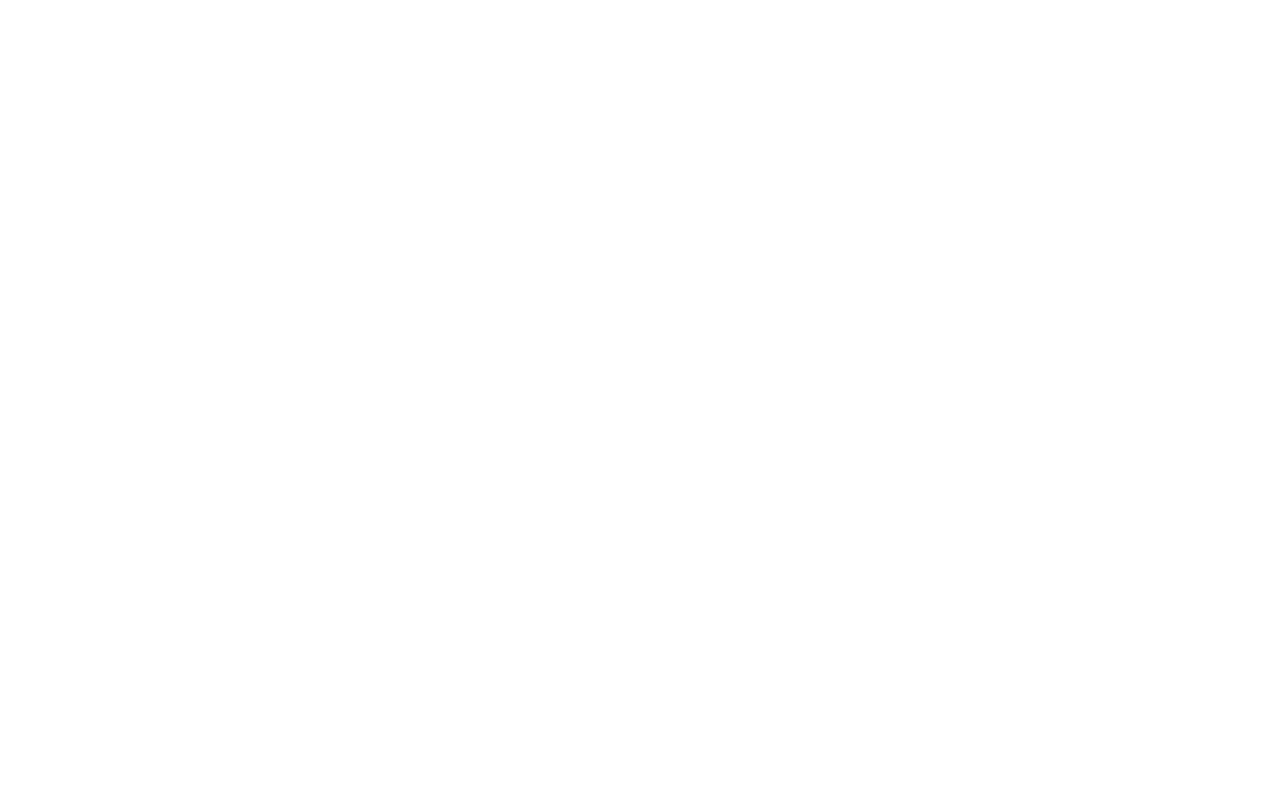
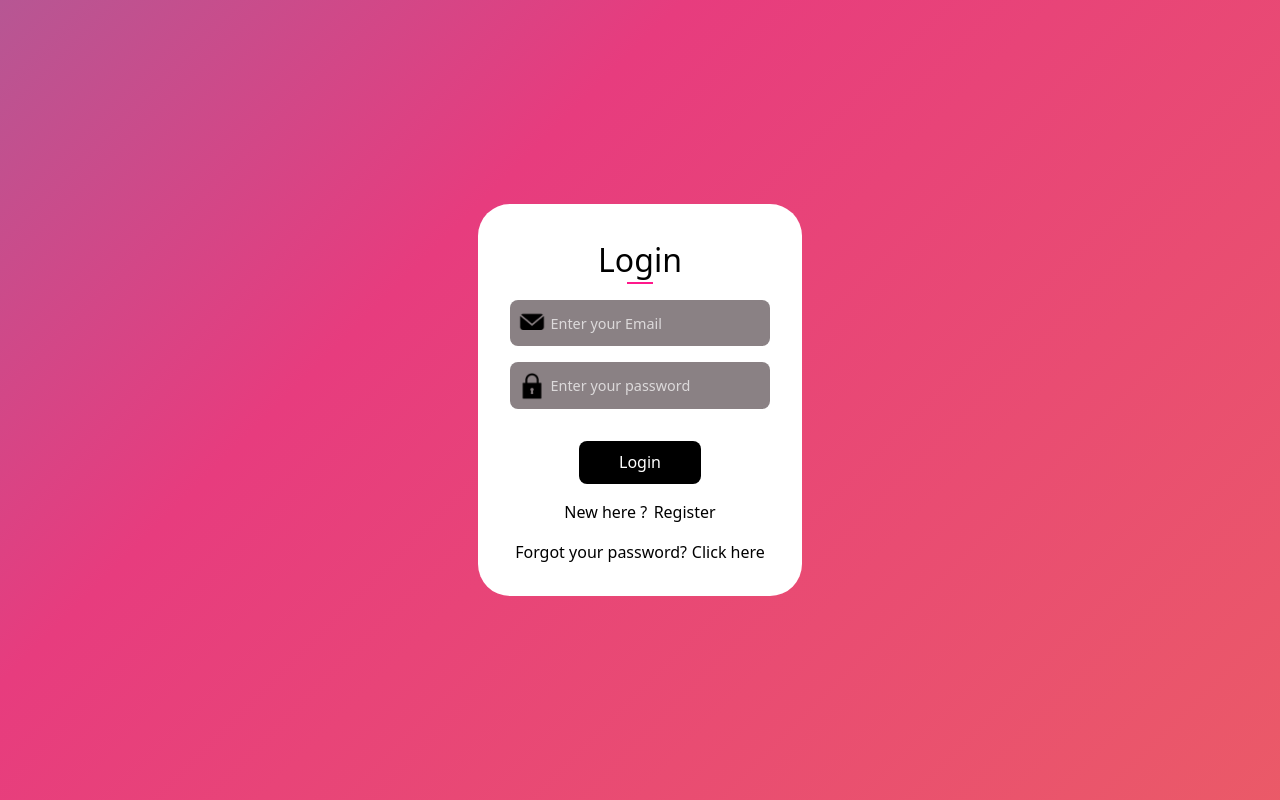
Before and after one commit to Advaita151/Code-Hub, a React (Create React App) app: page /login in a window 1280 px wide. Before the commit this address had no page. Built offline with nearby package versions, Linux system fonts and the light colour scheme; a web font is replaced by a local one.

Commit message:
login and register page modified

```diff
--- a/src/App.js
+++ b/src/App.js
@@ -2,6 +2,7 @@
 import { BrowserRouter as Router, Route, Routes } from 'react-router-dom';
 import Landingpage from './components/pages/landingpage.js';
 import Register from './components/pages/register-login.js';
+import Login from './components/pages/login.js';
 
 function App() {
   return (
@@ -9,6 +10,8 @@
       <Routes>
         <Route path="/" element={<Landingpage />} />
         <Route path="/register" element={<Register />} />
+        <Route path="/login" element={<Login />} />
+
 
       </Routes>
     </Router>
--- /dev/null
+++ b/src/components/pages/login.js
@@ -0,0 +1,43 @@
+// Login.js
+import React from "react";
+import { Link } from "react-router-dom";
+import '../style.css';
+import email_img from '../../resources/email.png';
+import password_img from '../../resources/password.png';
+
+export default function Login() {
+    return (
+        <div className="gradient-background">
+            <div className="container-login">
+                <div className="header-login">
+                    <div className="text-login"> Login </div>
+                </div>
+                <div className="inputs">
+                    <div className="input-group">
+                        {/* For Email */}
+                        <div className="input">
+                            <img src={email_img} alt="" style={{ width: '28px', height: 'auto' }}/>
+                            <input type="email" placeholder="Enter your Email"/>
+                        </div>
+                    </div>
+                    <div className="input-group">
+                        {/* For Password */}
+                        <div className="input">
+                            <img src={password_img} alt="" style={{ width: '28px', height: 'auto' }}/>
+                            <input type="password" placeholder="Enter your password"/>
+                        </div>
+                    </div>
+                </div>
+                <div className="submit-container">
+                    <button className="register-button">Login</button>
+                    <div className="login-container">
+                        <span style={{ marginRight: '0.4em' }}>New here ? </span>
+
+                        <Link to="/register" className="login-link">Register</Link>
+                    </div>
+                </div>
+                <div className="forgot">Forgot your password? <a href="rand.html">Click here</a></div>
+            </div>
+        </div>
+    );
+}
--- a/src/components/pages/register-login.js
+++ b/src/components/pages/register-login.js
@@ -1,4 +1,6 @@
+// Register.js
 import React from "react";
+import { Link } from "react-router-dom";
 import '../style.css';
 import email_img from '../../resources/email.png';
 import person_img from '../../resources/person.png';
@@ -8,74 +10,68 @@
 import codeforces_img from '../../resources/codeforcesicon.png';
 import college_img from '../../resources/college.png';
 
-export default function Register()
-{
-    return(<div className="gradient-background">
+export default function Register() {
+    return (
+        <div className="gradient-background">
             <div className="container-login">
                 <div className="header-login">
-                <div className="text-login"> Singup</div>
-                <div className="underline"></div>
+                    <div className="text-login"> SignUp</div>
                 </div>
                 <div className="inputs">
-
-   {/* For name  */}
-
+                    <div className="input-group">
+                        {/* For name */}
                         <div className="input">
                             <img src={person_img} alt="" style={{ width: '30px', height: 'auto' }}/>
-                    <input type="text"/>
+                            <input type="text" placeholder="Enter your Name"/>
                         </div>
-
-{/* For Email  */}
-
+                        {/* For Email */}
                         <div className="input">
                             <img src={email_img} alt="" style={{ width: '28px', height: 'auto' }}/>
-                    <input type="email"/>
+                            <input type="email" placeholder="Enter your Email"/>
                         </div>
-
+                    </div>
+                    <div className="input-group">
                         {/* For Password */}
-
                         <div className="input">
                             <img src={password_img} alt="" style={{ width: '28px', height: 'auto' }}/>
-                    <input type="password"/>
+                            <input type="password" placeholder="Enter your password"/>
                         </div>
-
-{/* For CodeForces handle */ }
-
+                        {/* For CodeForces handle */}
                         <div className="input">
                             <img src={codeforces_img} alt="" style={{ width: '25px', height: 'auto' }}/>
-                    <input type="text"/>
+                            <input type="text"placeholder="Codeforces Username" />
                         </div>
-
+                    </div>
+                    <div className="input-group">
                         {/* For CodeChef handle */}
-
                         <div className="input">
                             <img src={codechef_img} alt="" style={{ width: '23px', height: 'auto' }}/>
-                    <input type="text"/>
+                            <input type="text" placeholder="Codechef Username"/>
                         </div>
-
                         {/* For LeetCode handle */}
-
                         <div className="input">
                             <img src={leetcode_img} alt="" style={{ width: '22px', height: 'auto' }}/>
-                    <input type="text"/>
+                            <input type="text" placeholder="Leetcode Username"/>
                         </div>
-
-{/* For College name  */ }
-
+                    </div>
+                    {/* For College name */}
+                    <div className="input-group">
                         <div className="input">
                             <img src={college_img} alt="" style={{ width: '35px', height: 'auto' }}/>
-                    <input type="text"/>
+                            <input type="text" placeholder="Enter your College Name"/>
                         </div>
+                    </div>
+                </div>
+                <div className="submit-container">
+                    <button className="register-button">Register</button>
+                    <div className="login-container">
+                        <span style={{ marginRight: '0.4em' }}>Already have an account? </span>
 
-
+                        <Link to="/login" className="login-link">Log In</Link>
                     </div>
-            <div className="forgot">Lost you Password ? <span>Click here</span></div>
-            <div className="submit-container">
-                <div className="">Register</div>
-                <div className="">Login</div>
                 </div>
-
-
-        </div> </div>
-    )
+                <div className="forgot">Forgot your password? <a href="rand.html">Click here</a></div>
+            </div>
+        </div>
+    );
 }
--- a/src/components/style.css
+++ b/src/components/style.css
@@ -43,30 +43,29 @@
     display: flex;
     gap:2em
 }
-.gradient-background{
+.gradient-background {
+    background: linear-gradient(-45deg, #ee7752, #e73c7e, #23a6d5, #23d5ab);
+    background-size: 400% 400%;
+    animation: gradient 15s ease infinite;
     width: 100vw;
+    height: 100vh;
     display: flex;
     justify-content: center;
-    height: 100vh;
-    position: fixed;
-
-    padding-bottom: 5em;
-
+    align-items: center;
 }
 
-.container-login{
+.container-login {
     background: white;
     display: flex;
     flex-direction: column;
     margin: auto;
-    padding-bottom: 1.4em;
-    height: 90%;
-    padding: 2em 2em 2em 2em;
-    width: 40%;
+    padding: 2em;
+    max-width: 80%;
+    max-height: 87vh;
     border-radius: 2em;
+}
 
-}
-.header-login{
+.header-login {
     display: flex;
     flex-direction: column;
     justify-content: center;
@@ -74,12 +73,140 @@
     gap: 1em;
     width: 100%;
 }
-.gradient-background{
-	background: linear-gradient(-45deg, #ee7752, #e73c7e, #23a6d5, #23d5ab);
-	background-size: 400% 400%;
-	animation: gradient 15s ease infinite;
-	height: 100vh;
+
+.text-login {
+    font-size: 2em;
+    font-weight: 500;
+    position: relative;
+    display: inline-block;
+    cursor: pointer;
 }
+
+.text-login::before,
+.text-login::after {
+    content: '';
+    position: absolute;
+    bottom: 0;
+    width: 15%;
+    height: 2.2px;
+    background-color: #ff188b;
+    transition: width 0.3s ease;
+}
+
+.text-login::before {
+    left: 50%;
+    transform-origin: 100% 100%;
+}
+
+.text-login::after {
+    right: 50%;
+    transform-origin: 0% 100%;
+}
+
+.text-login:hover::before,
+.text-login:hover::after {
+    width: 55%;
+}
+
+
+.inputs {
+    margin-top: 2vh;
+    display: flex;
+    justify-content: center;
+    align-items: center;
+    flex-direction: column;
+    gap: 1em;
+    width: 100%;
+}
+
+.input-group {
+    display: flex;
+    gap: 1em;
+    width: 100%;
+    max-width: 600px;
+}
+
+.input {
+    flex: 1;
+    display: flex;
+    align-items: center;
+    background: #8a8184;
+    padding: 0.5em;
+    border-radius: 0.5em;
+}
+
+.input img {
+    width: 20px;
+    height: auto;
+}
+
+.input input {
+    flex: 1;
+    width: calc(100% - 20px);
+    padding: 0.3em;
+    border: none;
+    border-radius: 0.3em;
+    background: transparent;
+    color: white;
+    font-size: 0.9em;
+    outline: none;
+}
+
+.input input::placeholder {
+    color: white;
+    opacity: 0.7;
+}
+
+
+.submit-container {
+    display: flex;
+    flex-direction: column;
+    justify-content: center;
+    align-items: center;
+    gap: 1em;
+    margin-top: 2em;
+}
+
+.register-button{
+    padding: 0.6em 2.5em;
+    border: none;
+    border-radius: 0.5em;
+    background-color: #000000;
+    color: white;
+    font-size: 1em;
+    cursor: pointer;
+    transition: background-color 0.3s ease;
+}
+.login-button {
+    padding: 0.1em 0.4em;
+    border: none;
+
+    border-radius: 0.5em;
+    background-color: #000000;
+    color: white;
+    font-size: 1em;
+    cursor: pointer;
+    transition: background-color 0.3s ease;
+}
+
+.register-button:hover,
+.login-button:hover {
+    background-color: #45a049;
+}
+
+.login-container {
+    display: flex;
+    align-items: center;
+}
+
+.forgot {
+    display: flex;
+    justify-content: center;
+    align-items: center;
+    margin-top: 1em;
+    gap: 0.3em;
+}
+
 
 @keyframes gradient {
     0% {
```
Lines whose indentation alone changed are shown as unchanged.
